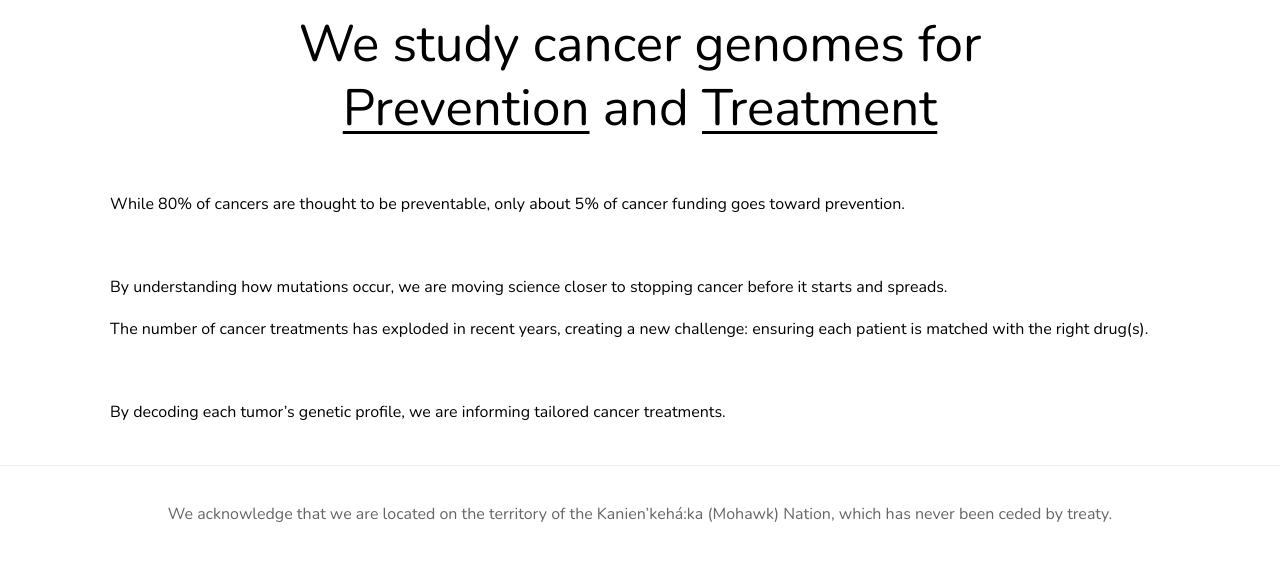
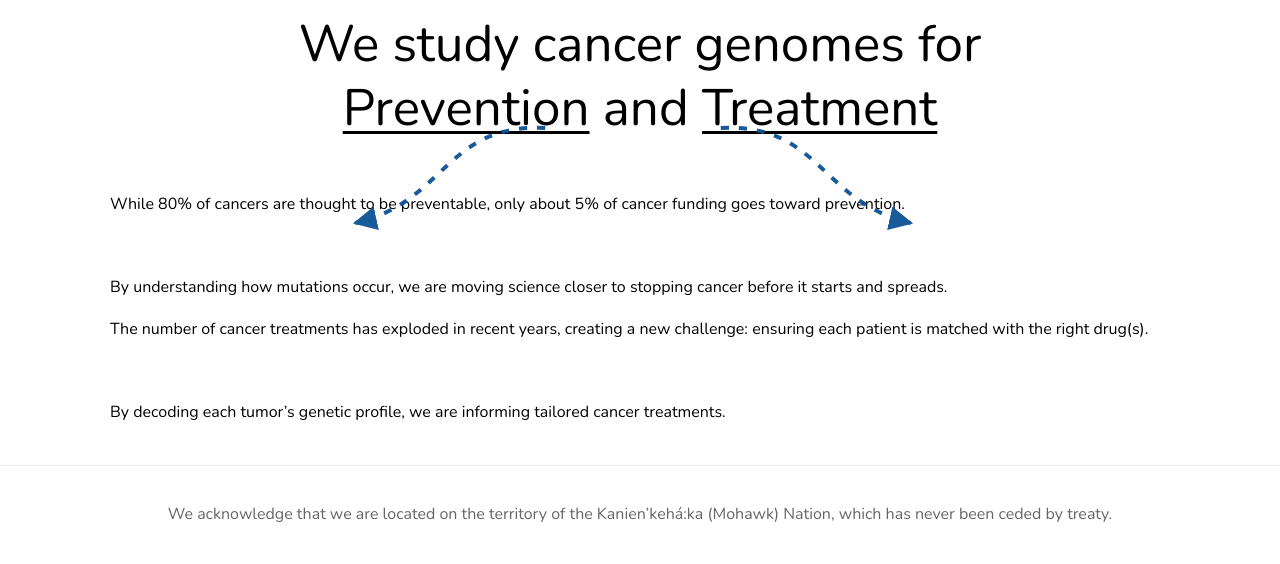
Before and after one commit to joseph-gad-code/Gurjao-Lab-Website, a Jekyll site: the page built from index.md, in a window 1280 px wide. Shown: the part 916-1480 px from the top of the page. Built offline with Jekyll 4.4.1, drawn with Linux system fonts in a browser that asks for light colours.

Commit message:
Update index.md

```diff
--- a/index.md
+++ b/index.md
@@ -18,7 +18,9 @@ title: Home
 
 <div class="homepage-tagline-text">
   We study cancer genomes for<br>
-  <span class="emphasized-tagline-text">Prevention</span> and <span class="emphasized-tagline-text">Treatment</span>
+  <span class="emphasized-tagline-text point-left">Prevention</span>
+  and
+  <span class="emphasized-tagline-text point-right">Treatment</span>
 </div>
 
 
```
